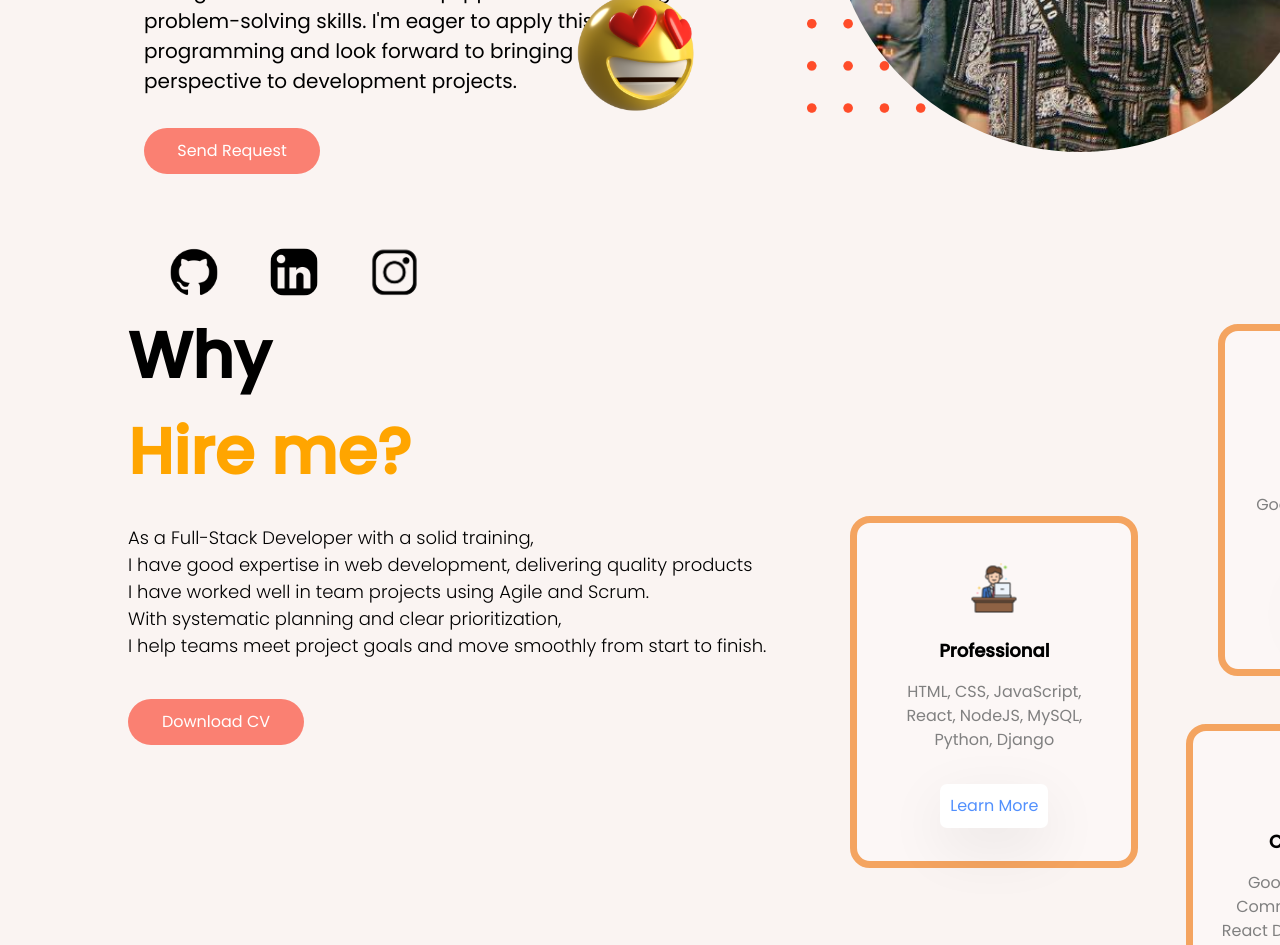
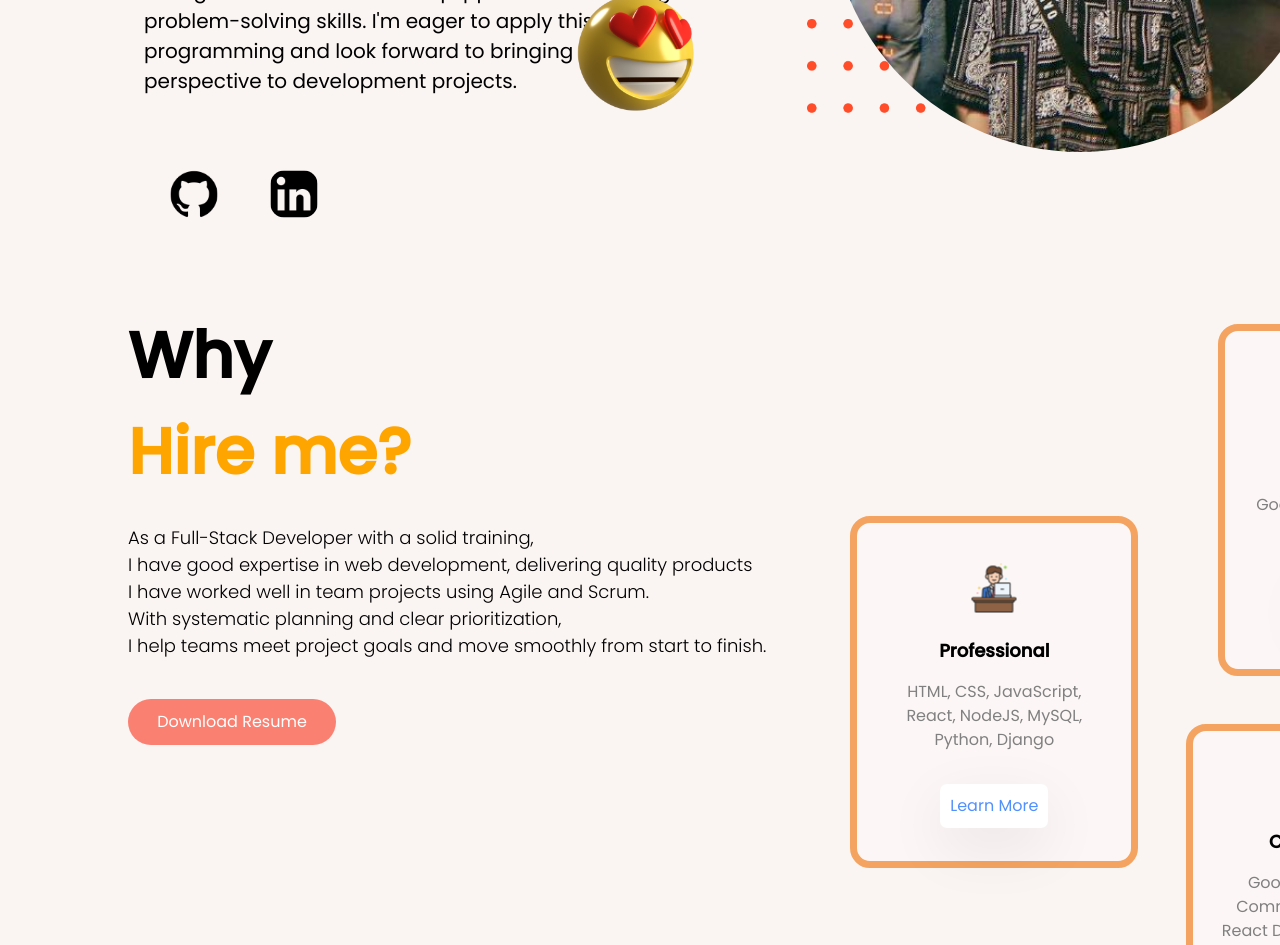
Before and after one commit to JaqJaqq/my-resume-app, a React (Vite) app: page / in a window 1280 px wide. Shown: the part 580-1525 px from the top of the page. Built offline with nearby package versions, Linux system fonts and the light colour scheme.

Commit message:
fix: fix intro and services components

```diff
--- a/src/components/Intro/Intro.jsx
+++ b/src/components/Intro/Intro.jsx
@@ -24,16 +24,13 @@ function Intro() {
             </span>
         </div>
 
-        <button className="button i-button">Send Request</button>
+        {/* <button className="button i-button">Send Request</button> */}
         <div className="i-icons">
             <a href="https://github.com/JaqJaqq">
                 <img src="/icon/github.png" alt="github" width={100} style={{background: darkMode? 'wheat': ''}}/>
             </a>
             <a href="https://www.linkedin.com/in/anurat-likitdachavong-161740275/">
                 <img src="/icon/linkedin.png" alt="linkedin" width={100} style={{background: darkMode? 'wheat': ''}}/>
-            </a>
-            <a href="#">
-                <img src="/icon/ig.png" alt="instagram" width={100} style={{background: darkMode? 'wheat': ''}}/>
             </a>
         </div>
 
--- a/src/components/Services/Services.css
+++ b/src/components/Services/Services.css
@@ -33,7 +33,7 @@
 }
 
 .s-button {
-    width: 11rem;
+    width: 13rem;
     margin-top: 2.5rem;
 }
 
--- a/src/components/Services/Services.jsx
+++ b/src/components/Services/Services.jsx
@@ -31,7 +31,7 @@ const Services = () => {
                     I help teams meet project goals and move smoothly from start to finish.
                 </span>
                 <a href={Resume} download>
-                    <button className='button s-button'>Download CV</button>
+                    <button className='button s-button'>Download Resume</button>
                 </a>
             </div>
 
```
Also changed, not shown: 1 other file (tests, documents, lock files or other folders).
